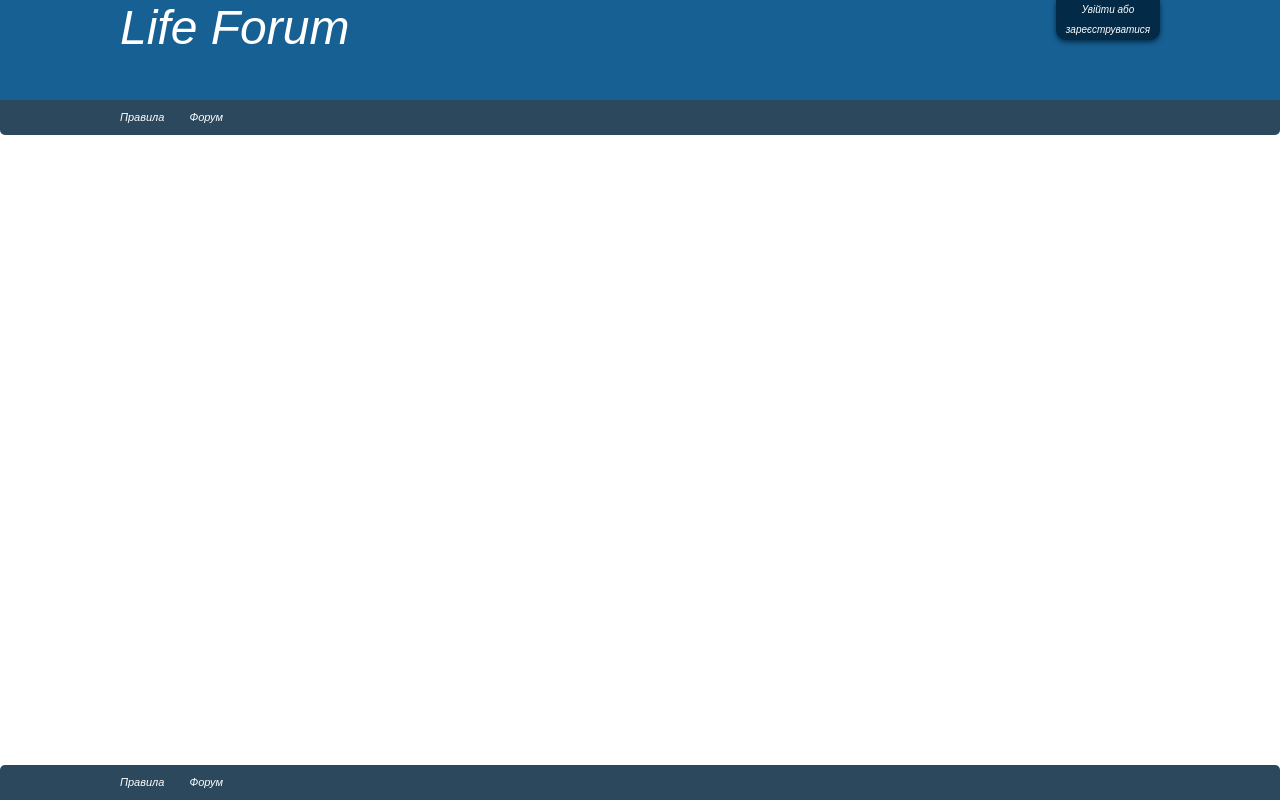
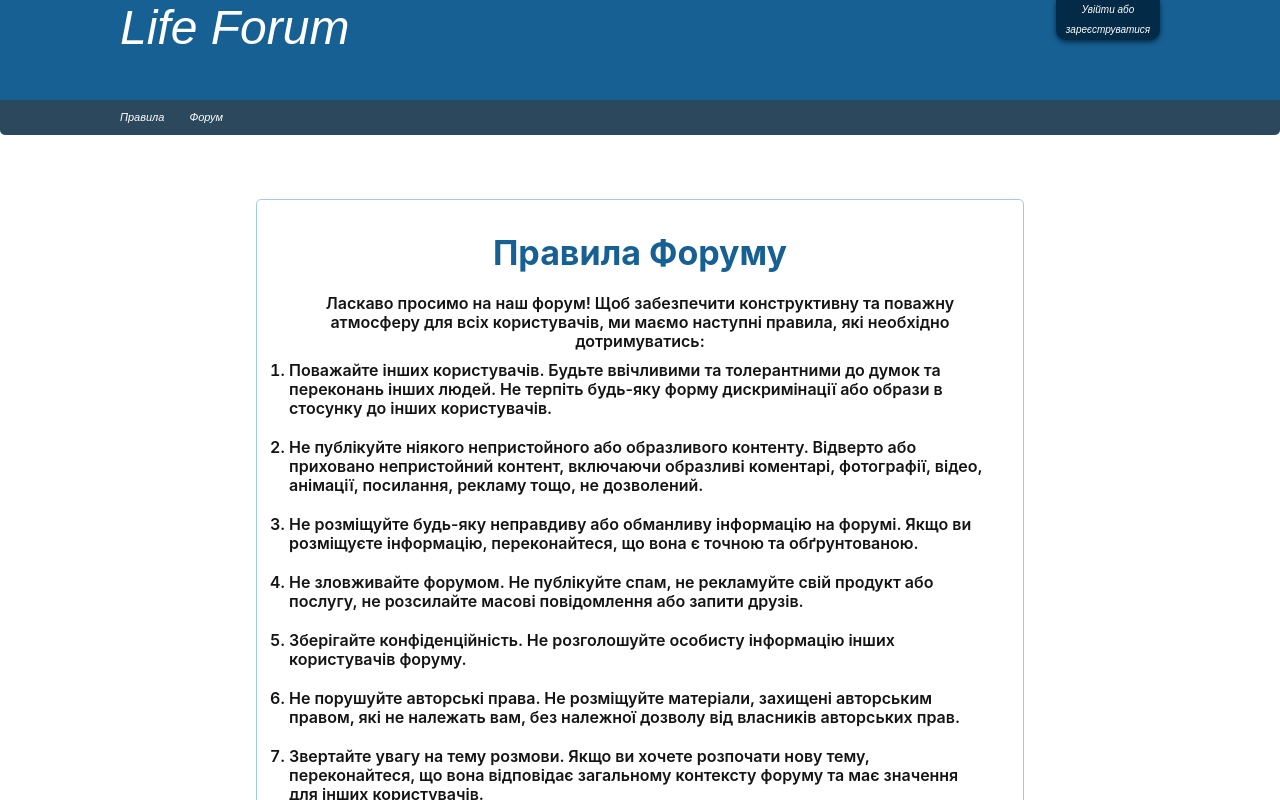
Before and after one commit to Norland77/LifeForumeVue, a Vue app: page /rules in a window 1280 px wide. Shown: the top 800 px of the page. Built offline with nearby package versions, Linux system fonts and the light colour scheme.

Commit message:
Create rules page

```diff
--- a/src/components/Footer/VFooter.vue
+++ b/src/components/Footer/VFooter.vue
@@ -1,6 +1,6 @@
 <template>
   <div class="footer">
-    <button class="footer_btn">Правила</button>
+    <router-link class="footer_btn" :to="{name: 'rules'}">Правила</router-link>
     <router-link class="footer_btn" :to="{name: 'home'}">Форум</router-link>
   </div>
 </template>
--- a/src/components/Header/VHeader.vue
+++ b/src/components/Header/VHeader.vue
@@ -4,7 +4,7 @@
     <VLoginButton ></VLoginButton>
   </div>
   <div class="header_subtitle">
-    <button class="header_subtitle-btn">Правила</button>
+    <router-link class="header_subtitle-btn" :to="{name: 'rules'}">Правила</router-link>
     <router-link class="header_subtitle-btn" :to="{name: 'home'}">Форум</router-link>
   </div>
 </template>
--- a/src/router/router.ts
+++ b/src/router/router.ts
@@ -4,6 +4,7 @@ import VPost from "../views/VPost.vue";
 import VCreatePost from "../views/VCreatePost.vue";
 import VProfile from "../views/VProfile.vue"
 import {useStore} from "vuex";
+import VRules from "../views/VRules.vue";
 const store = useStore()
 const routes =[
     {
@@ -22,16 +23,14 @@ const routes =[
         name: "createTheme",
     },
     {
+        path:'/rules',
+        component: VRules,
+        name: "rules",
+    },
+    {
         path:'/profile',
         component: VProfile,
         name: "profile",
-        beforeEach: (to: any, from: any, next: any) => {
-            if (store.state.loginStore.isLogin) {
-                next();
-            } else {
-                next('/');
-            }
-        },
     }
 ]
 
--- /dev/null
+++ b/src/views/VRules.vue
@@ -0,0 +1,67 @@
+<template>
+  <div class="rules">
+    <h3 class="rules_title">Правила Форуму</h3>
+    <p class="rules_paragraph">Ласкаво просимо на наш форум! Щоб забезпечити конструктивну та поважну атмосферу для всіх користувачів, ми маємо наступні правила, які необхідно дотримуватись:</p>
+    <ol class="rules_list">
+      <li class="rules_list-item">Поважайте інших користувачів. Будьте ввічливими та толерантними до думок та переконань інших людей. Не терпіть будь-яку форму дискримінації або образи в стосунку до інших користувачів.</li>
+      <li class="rules_list-item">Не публікуйте ніякого непристойного або образливого контенту. Відверто або приховано непристойний контент, включаючи образливі коментарі, фотографії, відео, анімації, посилання, рекламу тощо, не дозволений.</li>
+      <li class="rules_list-item">Не розміщуйте будь-яку неправдиву або обманливу інформацію на форумі. Якщо ви розміщуєте інформацію, переконайтеся, що вона є точною та обґрунтованою.</li>
+      <li class="rules_list-item">Не зловживайте форумом. Не публікуйте спам, не рекламуйте свій продукт або послугу, не розсилайте масові повідомлення або запити друзів.</li>
+      <li class="rules_list-item">Зберігайте конфіденційність. Не розголошуйте особисту інформацію інших користувачів форуму.</li>
+      <li class="rules_list-item">Не порушуйте авторські права. Не розміщуйте матеріали, захищені авторським правом, які не належать вам, без належної дозволу від власників авторських прав.</li>
+      <li class="rules_list-item">Звертайте увагу на тему розмови. Якщо ви хочете розпочати нову тему, переконайтеся, що вона відповідає загальному контексту форуму та має значення для інших користувачів.</li>
+      <li class="rules_list-item">Повідомляйте адміністраторів форуму про будь-які порушення</li>
+    </ol>
+  </div>
+</template>
+
+<script setup lang="ts">
+
+
+
+</script>
+
+<style scoped lang="scss">
+.rules {
+  display: flex;
+  flex-direction: column;
+  text-align: center;
+  align-items: center;
+  margin: 5% 20%;
+  padding: 2.5%;
+  border: 1px solid #A5CAE4;
+  border-radius: 5px;
+  &_title {
+    margin-bottom: 20px;
+    font-family: 'Inter',sans-serif;
+    font-style: normal;
+    font-weight: 700;
+    font-size: 34px;
+    line-height: 42px;
+    color: #176093;
+  }
+  &_paragraph {
+    font-family: 'Inter',sans-serif;
+    font-style: normal;
+    font-weight: 600;
+    font-size: 16px;
+    line-height: 19px;
+    color: #141414;
+    margin-bottom: 10px;
+  }
+  &_list {
+    display: flex;
+    flex-direction: column;
+    text-align: left;
+    gap: 20px;
+    &-item {
+      font-family: 'Inter',sans-serif;
+      font-style: normal;
+      font-weight: 600;
+      font-size: 16px;
+      line-height: 19px;
+      color: #141414;
+    }
+  }
+}
+</style>
```
